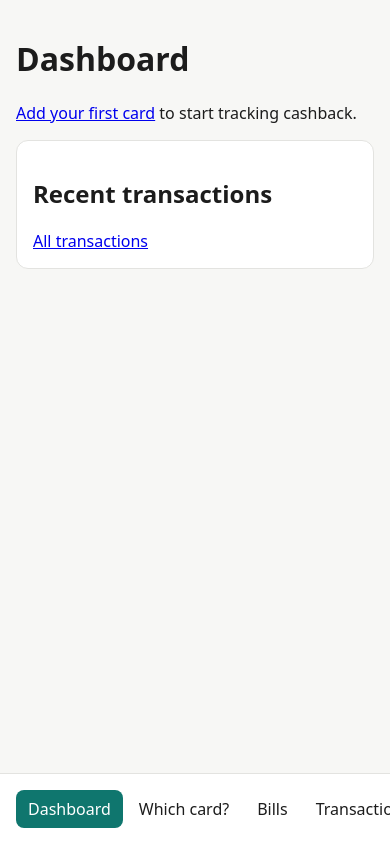
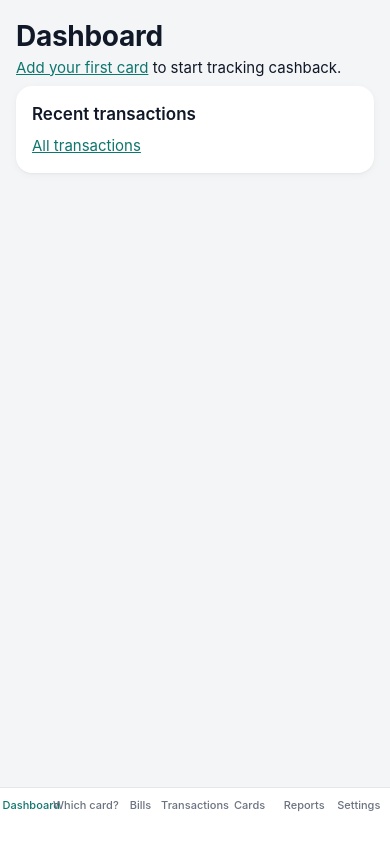
Before and after one commit to Zabiero/cashback-tracker, a React (Vite) app: page /#/ in a window 390 px wide. Built offline with nearby package versions, Linux system fonts and the light colour scheme.

Commit message:
style: clean-fintech design system (tokens, controls, lists, tables, tab bar)
Co-Authored-By: Claude Opus 5.5 <noreply@anthropic.com>

```diff
--- a/index.html
+++ b/index.html
@@ -2,7 +2,7 @@
 <html lang="en">
   <head>
     <meta charset="UTF-8" />
-    <meta name="viewport" content="width=device-width, initial-scale=1.0" />
+    <meta name="viewport" content="width=device-width, initial-scale=1.0, viewport-fit=cover" />
     <meta name="color-scheme" content="light" />
     <title>Cashback Tracker</title>
   </head>
--- a/src/styles.css
+++ b/src/styles.css
@@ -1,49 +1,163 @@
 :root {
-  --bg: #f7f7f5; --surface: #fff; --text: #1c1c1c; --muted: #666;
-  --accent: #0f766e; --warn: #b45309; --danger: #b91c1c; --border: #e3e3e0;
-  font-family: system-ui, sans-serif; color: var(--text); background: var(--bg);
+  --bg: #f4f5f7; --surface: #fff; --surface-2: #f8f9fa; --text: #111827; --muted: #6b7280; --border: #e5e7eb;
+  --accent: #0f766e; --accent-strong: #0d625b; --accent-soft: #e6f4f2;
+  --warn: #b45309; --warn-soft: #fef3c7; --danger: #b91c1c; --danger-soft: #fee2e2; --ok: #166534; --ok-soft: #dcfce7;
+  --radius: 16px; --radius-sm: 10px;
+  --shadow: 0 1px 2px rgb(0 0 0 / 0.04), 0 2px 8px rgb(0 0 0 / 0.04);
+  --s1: 4px; --s2: 8px; --s3: 12px; --s4: 16px; --s5: 24px; --s6: 32px;
+  --tap: 40px;
+  font-family: -apple-system, BlinkMacSystemFont, "Segoe UI", Roboto, "Helvetica Neue", Arial, sans-serif;
+  font-size: 15px; line-height: 1.45;
+  color: var(--text); background: var(--bg);
   color-scheme: light; /* always light, even when the device is in dark mode */
 }
-body { margin: 0; background: var(--bg); }
-.shell { display: grid; grid-template-columns: 200px 1fr; min-height: 100vh; }
-.nav { display: flex; flex-direction: column; gap: 4px; padding: 16px; background: var(--surface); border-right: 1px solid var(--border); }
-.nav a { padding: 8px 12px; border-radius: 8px; color: inherit; text-decoration: none; white-space: nowrap; }
-.nav a.active { background: var(--accent); color: #fff; }
-.main { padding: 24px; max-width: 960px; }
+@media (max-width: 700px) { :root { --tap: 44px; } }
+*, *::before, *::after { box-sizing: border-box; }
+body { margin: 0; background: var(--bg); -webkit-text-size-adjust: 100%; }
+h1 { font-size: 28px; font-weight: 700; letter-spacing: -0.01em; margin: 0; }
+h2 { font-size: 17px; font-weight: 600; margin: 0 0 var(--s2); }
+p { margin: 0 0 var(--s2); }
+a { color: var(--accent); }
+ul, ol { margin: 0 0 var(--s2); padding-left: 20px; }
+.icon { flex: none; }
+
+/* ---------- Shell: desktop sidebar, phone bottom tab bar ---------- */
+.shell { display: grid; grid-template-columns: 220px minmax(0, 1fr); min-height: 100vh; }
+.nav { position: sticky; top: 0; height: 100vh; display: flex; flex-direction: column; gap: var(--s1); padding: var(--s5) var(--s3); background: var(--surface); border-right: 1px solid var(--border); }
+.brand { font-size: 18px; font-weight: 700; color: var(--accent); padding: 0 var(--s3) var(--s4); }
+.nav a { display: flex; align-items: center; gap: var(--s3); padding: 10px var(--s3); border-radius: var(--radius-sm); color: var(--text); text-decoration: none; white-space: nowrap; font-weight: 500; }
+.nav a:hover { background: var(--surface-2); }
+.nav a.active { background: var(--accent-soft); color: var(--accent); }
+.nav .label-short, .nav .more-link { display: none; }
+.main { width: 100%; max-width: 960px; margin: 0 auto; padding: var(--s6); }
 @media (max-width: 700px) {
-  .shell { grid-template-columns: 1fr; }
-  .nav { position: fixed; bottom: 0; left: 0; right: 0; flex-direction: row; overflow-x: auto; border-right: 0; border-top: 1px solid var(--border); z-index: 10; }
-  .main { padding: 16px 16px 80px; }
+  .shell { grid-template-columns: minmax(0, 1fr); }
+  .nav { position: fixed; top: auto; bottom: 0; left: 0; right: 0; height: auto; z-index: 10; flex-direction: row; gap: 0; padding: 6px 4px calc(6px + env(safe-area-inset-bottom)); border-right: 0; border-top: 1px solid var(--border); }
+  .brand, .nav .label-long, .nav a.desktop-only { display: none; }
+  .nav .label-short { display: inline; }
+  .nav .more-link { display: flex; }
+  .nav a { flex: 1 1 0; min-width: 0; flex-direction: column; gap: 2px; padding: 4px 2px; min-height: var(--tap); font-size: 11px; color: var(--muted); border-radius: 8px; }
+  .nav a:hover { background: none; }
+  .nav a.active { background: none; color: var(--accent); }
+  .main { padding: var(--s4) var(--s4) calc(96px + env(safe-area-inset-bottom)); }
 }
-.panel { background: var(--surface); border: 1px solid var(--border); border-radius: 12px; padding: 16px; margin-bottom: 16px; }
-.fields { display: grid; gap: 12px; }
-label { display: grid; gap: 4px; font-size: 14px; }
-label.inline { display: inline-flex; align-items: center; gap: 4px; margin-right: 8px; }
-input, select, button { font: inherit; padding: 8px 10px; border-radius: 8px; border: 1px solid var(--border); background: var(--surface); color: inherit; }
-button { cursor: pointer; }
-button.primary { background: var(--accent); color: #fff; border-color: var(--accent); }
+
+/* ---------- Page header ---------- */
+.page-header { display: flex; flex-wrap: wrap; align-items: center; justify-content: space-between; gap: var(--s3); margin-bottom: var(--s5); }
+.actions { display: flex; flex-wrap: wrap; align-items: center; gap: var(--s2); }
+
+/* ---------- Cards (panels) ---------- */
+.panel { background: var(--surface); border-radius: var(--radius); box-shadow: var(--shadow); padding: 20px; margin: 0 0 var(--s4); overflow-wrap: anywhere; }
+.panel > :last-child { margin-bottom: 0; }
+@media (max-width: 700px) { .panel { padding: var(--s4); } }
+.card-head { display: flex; flex-wrap: wrap; align-items: center; justify-content: space-between; gap: var(--s2) var(--s3); margin-bottom: var(--s2); }
+.card-head h2 { margin: 0; }
+.row-title { font-weight: 600; font-size: 16px; color: var(--text); text-decoration: none; }
+.hero { padding: var(--s5); }
+
+/* ---------- Forms ---------- */
+.fields { display: grid; gap: var(--s3); }
+.fields > button, .fields > div > button { justify-self: start; }
+.form-grid { display: grid; grid-template-columns: repeat(2, minmax(0, 1fr)); gap: var(--s4); margin: var(--s4) 0; }
+@media (max-width: 700px) { .form-grid { grid-template-columns: minmax(0, 1fr); } }
+.filters { display: flex; flex-wrap: wrap; gap: var(--s3); }
+.filters label { flex: 1 1 160px; }
+label { display: grid; gap: 6px; font-size: 13px; font-weight: 500; color: var(--muted); }
+label:has(> input[type="checkbox"]), label:has(> input[type="radio"]) { display: flex; align-items: center; gap: var(--s2); font-size: 15px; font-weight: 400; color: var(--text); }
+label.inline { display: inline-grid; margin-right: var(--s3); }
+input, select, textarea { font: inherit; font-size: 16px; color: var(--text); min-height: var(--tap); padding: 8px 12px; border-radius: var(--radius-sm); border: 1px solid var(--border); background: var(--surface-2); }
+input:focus, select:focus, textarea:focus { outline: 2px solid var(--accent); outline-offset: 1px; border-color: var(--accent); background: var(--surface); }
+input[type="checkbox"], input[type="radio"] { width: 18px; height: 18px; min-height: 0; padding: 0; margin: 0; accent-color: var(--accent); }
+input[type="file"] { min-height: 0; padding: 0; border: 0; background: none; font-size: 14px; }
+.field-issue input, .field-issue select { border-color: var(--danger); background: var(--danger-soft); }
+
+/* ---------- Buttons ---------- */
+button, label.file-button { font: inherit; font-size: 15px; font-weight: 600; color: var(--text); min-height: var(--tap); padding: 8px 16px; border-radius: 999px; border: 1px solid var(--border); background: var(--surface); cursor: pointer; display: inline-flex; align-items: center; justify-content: center; gap: 6px; text-decoration: none; }
+button:hover, label.file-button:hover { background: var(--surface-2); }
+button:disabled { opacity: 0.5; cursor: not-allowed; }
+button:focus-visible { outline: 2px solid var(--accent); outline-offset: 2px; }
+label.file-button:focus-within { outline: 2px solid var(--accent); outline-offset: 2px; }
+button.primary, label.file-button.primary { background: var(--accent); border-color: var(--accent); color: #fff; }
+button.primary:hover, label.file-button.primary:hover { background: var(--accent-strong); }
+button.link { background: none; border: 0; padding: 4px 8px; font-weight: 500; color: var(--accent); border-radius: 8px; }
+button.link:hover { background: var(--accent-soft); }
+button.link.danger { color: var(--danger); }
+button.link.danger:hover { background: var(--danger-soft); }
+.action-row { display: flex; flex-wrap: wrap; align-items: center; gap: var(--s2); margin-top: var(--s3); }
 .chips { display: flex; flex-wrap: wrap; gap: 6px; }
-.chips button[aria-pressed="true"] { background: var(--accent); color: #fff; }
-.cap { margin: 8px 0; }
-.cap-label { display: flex; justify-content: space-between; font-size: 13px; }
-.cap-track { height: 8px; background: var(--border); border-radius: 4px; overflow: hidden; }
-.cap-fill { height: 100%; background: var(--accent); }
+.chips button { min-height: 36px; padding: 6px 12px; font-weight: 500; }
+.chips button[aria-pressed="true"] { background: var(--accent); border-color: var(--accent); color: #fff; }
+/* A <label> that looks like a button and opens its (visually hidden) file input on tap. */
+.visually-hidden { position: absolute; width: 1px; height: 1px; padding: 0; margin: -1px; overflow: hidden; clip: rect(0 0 0 0); white-space: nowrap; border: 0; opacity: 0; }
+
+/* ---------- Money ---------- */
+.amount { font-variant-numeric: tabular-nums; font-weight: 600; white-space: nowrap; }
+.amount-hero { display: block; font-size: 36px; font-weight: 700; letter-spacing: -0.02em; line-height: 1.1; margin: var(--s1) 0 var(--s2); }
+.amount-lg { font-size: 20px; font-weight: 700; }
+.amount-md { font-size: 15px; }
+
+/* ---------- Cap meters ---------- */
+.cap { margin: var(--s3) 0; }
+.cap-label { display: flex; justify-content: space-between; gap: var(--s2); font-size: 13px; color: var(--muted); margin-bottom: 6px; font-variant-numeric: tabular-nums; }
+.cap-track { height: 10px; background: #eceef1; border-radius: 999px; overflow: hidden; }
+.cap-fill { height: 100%; background: var(--accent); border-radius: 999px; }
 .cap-warn .cap-fill { background: var(--warn); }
 .cap-full .cap-fill { background: var(--danger); }
-.banner { background: #fef3c7; color: #78350f; padding: 8px 12px; border-radius: 8px; }
+
+/* ---------- Notices, chips, badges ---------- */
+.banner { padding: 10px 14px; border-radius: 12px; background: var(--warn-soft); color: #78350f; margin: 0 0 var(--s4); }
+.banner a { color: inherit; font-weight: 600; }
+.notice { display: flex; align-items: center; gap: var(--s2); }
+.tip { padding: 10px 14px; border-radius: 12px; background: var(--accent-soft); color: #134e4a; margin: var(--s3) 0 0; }
+.status-msg { padding: 10px 14px; border-radius: 12px; background: var(--ok-soft); color: var(--ok); }
 .error { color: var(--danger); }
+.panel.error { background: var(--danger-soft); box-shadow: none; }
 .muted { color: var(--muted); font-size: 13px; }
-.badge { font-size: 12px; padding: 2px 8px; border-radius: 999px; background: var(--border); }
-.badge.warn { background: #fef3c7; color: #78350f; }
-table { width: 100%; border-collapse: collapse; }
-th, td { text-align: left; padding: 6px 8px; border-bottom: 1px solid var(--border); font-size: 14px; }
-.results { list-style: none; padding: 0; display: grid; gap: 8px; }
-.chip { font-size: 12px; padding: 2px 8px; border-radius: 999px; background: var(--border); }
-.chip-overdue { background: #fee2e2; color: #991b1b; }
-.chip-soon { background: #fef3c7; color: #78350f; }
-.chip-paid { background: #dcfce7; color: #166534; }
-.field-issue input, .field-issue select { border-color: var(--danger); }
-/* A <label> that looks like a button and opens its (visually hidden) file input on tap. */
-label.file-button { display: inline-block; font: inherit; padding: 8px 10px; border-radius: 8px; border: 1px solid var(--border); background: var(--surface); cursor: pointer; }
-label.file-button:focus-within { outline: 2px solid var(--accent); outline-offset: 2px; }
-.visually-hidden { position: absolute; width: 1px; height: 1px; padding: 0; margin: -1px; overflow: hidden; clip: rect(0 0 0 0); white-space: nowrap; border: 0; opacity: 0; }
+.badge, .chip { display: inline-flex; align-items: center; font-size: 12px; font-weight: 600; line-height: 1.4; padding: 3px 10px; border-radius: 999px; background: var(--surface-2); color: var(--muted); border: 1px solid var(--border); text-decoration: none; white-space: nowrap; vertical-align: middle; }
+.badge.warn, .chip-soon { background: var(--warn-soft); color: #92400e; border-color: transparent; }
+.chip-overdue { background: var(--danger-soft); color: #991b1b; border-color: transparent; }
+.chip-paid { background: var(--ok-soft); color: var(--ok); border-color: transparent; }
+.chip-best { background: var(--accent); color: #fff; border-color: transparent; }
+
+/* ---------- Lists ---------- */
+.rows { list-style: none; padding: 0; margin: 0; }
+.rows > li { display: flex; align-items: center; justify-content: space-between; gap: var(--s3); padding: var(--s3) 0; border-bottom: 1px solid var(--border); }
+.rows > li:last-child { border-bottom: 0; }
+.row-main { display: grid; gap: 2px; min-width: 0; }
+.row-end { display: grid; gap: 2px; justify-items: end; text-align: right; flex: none; }
+.results { list-style: none; padding: 0; margin: 0 0 var(--s4); display: grid; gap: var(--s3); }
+.results > li.panel { margin: 0; }
+.panel.best { box-shadow: 0 0 0 2px var(--accent), var(--shadow); }
+.paid .panel { background: var(--surface-2); box-shadow: none; border: 1px solid var(--border); }
+.more-list > li { padding: 0; }
+.more-list a { display: flex; align-items: center; gap: var(--s3); width: 100%; min-height: 52px; color: var(--text); text-decoration: none; font-weight: 500; }
+.more-list .chevron { margin-left: auto; color: var(--muted); display: inline-flex; }
+
+/* ---------- Tables ---------- */
+.table-wrap { background: var(--surface); border-radius: var(--radius); box-shadow: var(--shadow); padding: var(--s2) var(--s4); margin: 0 0 var(--s4); overflow-x: auto; }
+table { width: 100%; border-collapse: collapse; font-variant-numeric: tabular-nums; }
+th { text-align: left; font-size: 12px; font-weight: 600; text-transform: uppercase; letter-spacing: 0.04em; color: var(--muted); padding: 10px 8px; border-bottom: 1px solid var(--border); white-space: nowrap; }
+td { padding: 12px 8px; border-bottom: 1px solid var(--border); font-size: 14px; vertical-align: middle; }
+tbody tr:last-child td { border-bottom: 0; }
+th.num, td.num { text-align: right; }
+@media (max-width: 700px) {
+  table.stack-on-phone thead { position: absolute; width: 1px; height: 1px; overflow: hidden; clip: rect(0 0 0 0); }
+  table.stack-on-phone tbody { display: block; }
+  table.stack-on-phone tr { display: flex; flex-wrap: wrap; align-items: baseline; column-gap: 6px; row-gap: 2px; padding: var(--s3) 0; border-bottom: 1px solid var(--border); }
+  table.stack-on-phone tbody tr:last-child { border-bottom: 0; }
+  table.stack-on-phone td { display: block; padding: 0; border: 0; }
+  .tx-merchant { order: 1; flex: 1 1 calc(100% - 130px); min-width: 0; font-weight: 600; font-size: 15px; }
+  .tx-amount { order: 2; flex: 0 0 120px; text-align: right; font-weight: 600; font-size: 15px; }
+  .tx-date, .tx-card, .tx-category { order: 3; font-size: 13px; color: var(--muted); }
+  .tx-card::before, .tx-category::before { content: "· "; }
+  .tx-cashback { order: 4; margin-left: auto; font-size: 13px; color: var(--accent); }
+  .tx-actions { order: 5; flex-basis: 100%; }
+}
+
+/* ---------- Misc ---------- */
+.reading { display: flex; align-items: center; gap: var(--s2); }
+.spinner { display: inline-block; width: 18px; height: 18px; border: 2px solid var(--border); border-top-color: var(--accent); border-radius: 50%; animation: spin 0.8s linear infinite; }
+@keyframes spin { to { transform: rotate(360deg); } }
+@media (prefers-reduced-motion: reduce) { .spinner { animation-duration: 2.4s; } }
+details summary { cursor: pointer; color: var(--accent); font-weight: 500; margin: var(--s3) 0; }
+pre { white-space: pre-wrap; font-size: 12px; background: var(--surface-2); padding: var(--s3); border-radius: var(--radius-sm); max-height: 320px; overflow: auto; }
```
